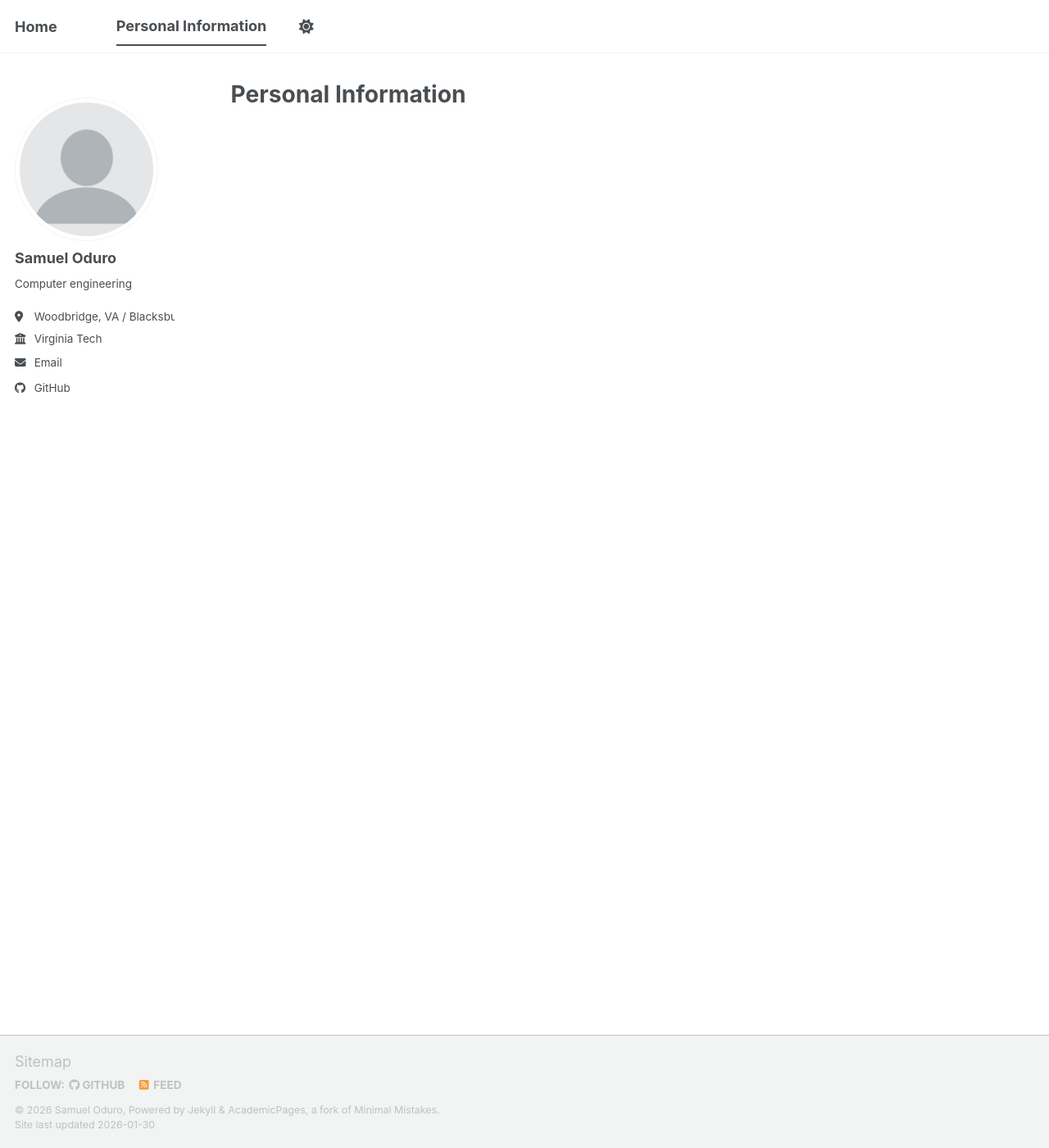
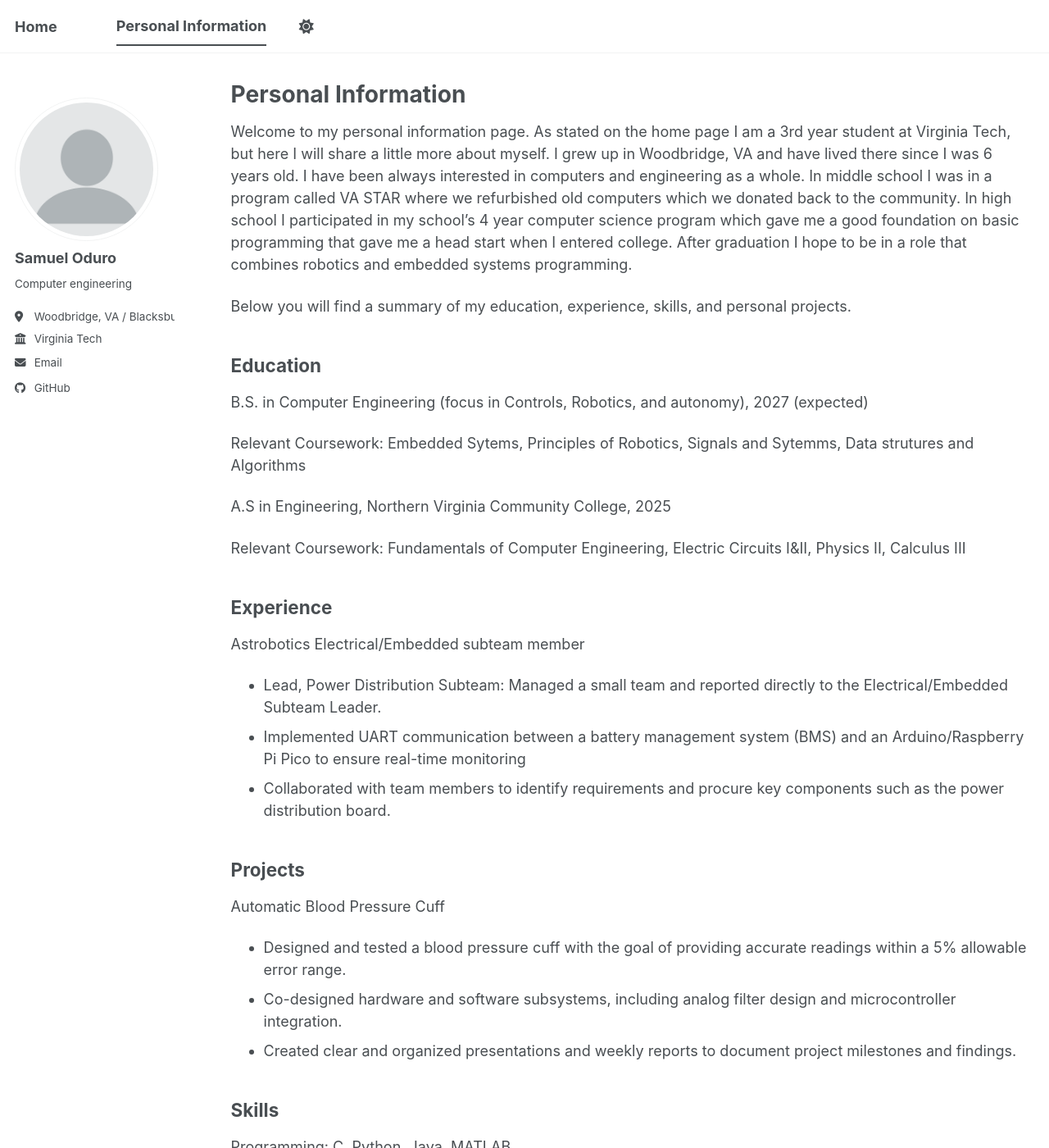
Before and after one commit to samduro3/samduro3.github.io, a Jekyll site: the page built from _pages/personalInformation.md, in a window 1280 px wide and 1400 px high. Shown: the whole window at 82% size. Built offline with Jekyll 4.4.1, drawn with Linux system fonts in a browser that asks for light colours; a script bundle is joined from its source files by our own code; library files that are not in the unit come from our copies; some of the changed text lies outside the part shown.

Commit message:
almost done some minor tweak may have to be made

```diff
--- a/_pages/personalInformation.md
+++ b/_pages/personalInformation.md
@@ -3,3 +3,47 @@ layout: archive
 title: "Personal Information"
 permalink: /personalInformation/
 ---
+
+Welcome to my personal information page. As stated on the home page I am a 3rd year student at Virginia Tech, but here I will share a little more about myself. I grew up in Woodbridge, VA and have lived there since I was 6 years old. I have been always interested in computers and engineering as a whole. In middle school I was in a program called VA STAR where we refurbished old computers which we donated back to the community. In high school I participated in my school's 4 year computer science program which gave me a good foundation on basic programming that gave me a head start when I entered college. After graduation I hope to be in a role that combines robotics and embedded systems programming.
+
+
+
+Below you will find a summary of my education, experience, skills, and personal projects.
+
+
+Education
+------
+B.S. in Computer Engineering (focus in Controls, Robotics, and autonomy), 2027 (expected)
+
+Relevant Coursework: Embedded Sytems, Principles of Robotics, Signals and Sytemms, Data strutures and Algorithms
+
+A.S in Engineering, Northern Virginia Community College, 2025
+
+Relevant Coursework: Fundamentals of Computer Engineering, Electric Circuits I&II, Physics II, Calculus III
+
+Experience
+-----
+Astrobotics Electrical/Embedded subteam member
+-	Lead, Power Distribution Subteam: Managed a small team and reported directly to the Electrical/Embedded Subteam Leader.
+-	Implemented UART communication between a battery management system (BMS) and an Arduino/Raspberry Pi Pico to ensure real-time monitoring
+-	Collaborated with team members to identify requirements and procure key components such as the power distribution board.
+
+Projects
+-----
+Automatic Blood Pressure Cuff
+-	Designed and tested a blood pressure cuff with the goal of providing accurate readings within a 5% allowable error range.
+-	Co-designed hardware and software subsystems, including analog filter design and microcontroller integration.
+-	Created clear and organized presentations and weekly reports to document project milestones and findings.
+
+
+Skills
+-----
+Programming: C, Python, Java, MATLAB
+
+Experiences
+-----
+Hokie Grill Chick-fil-a Blacksburg, VA
+Crew Member
+-	Collaborated frequently with team members to ensure smooth and efficient workflow.
+-	Accurately and efficiently portioned food to maintain consistency and quality.
+-	Operated and maintained fryer equipment
```
Also changed, not shown: _pages/about.md (+2 -2 lines).
